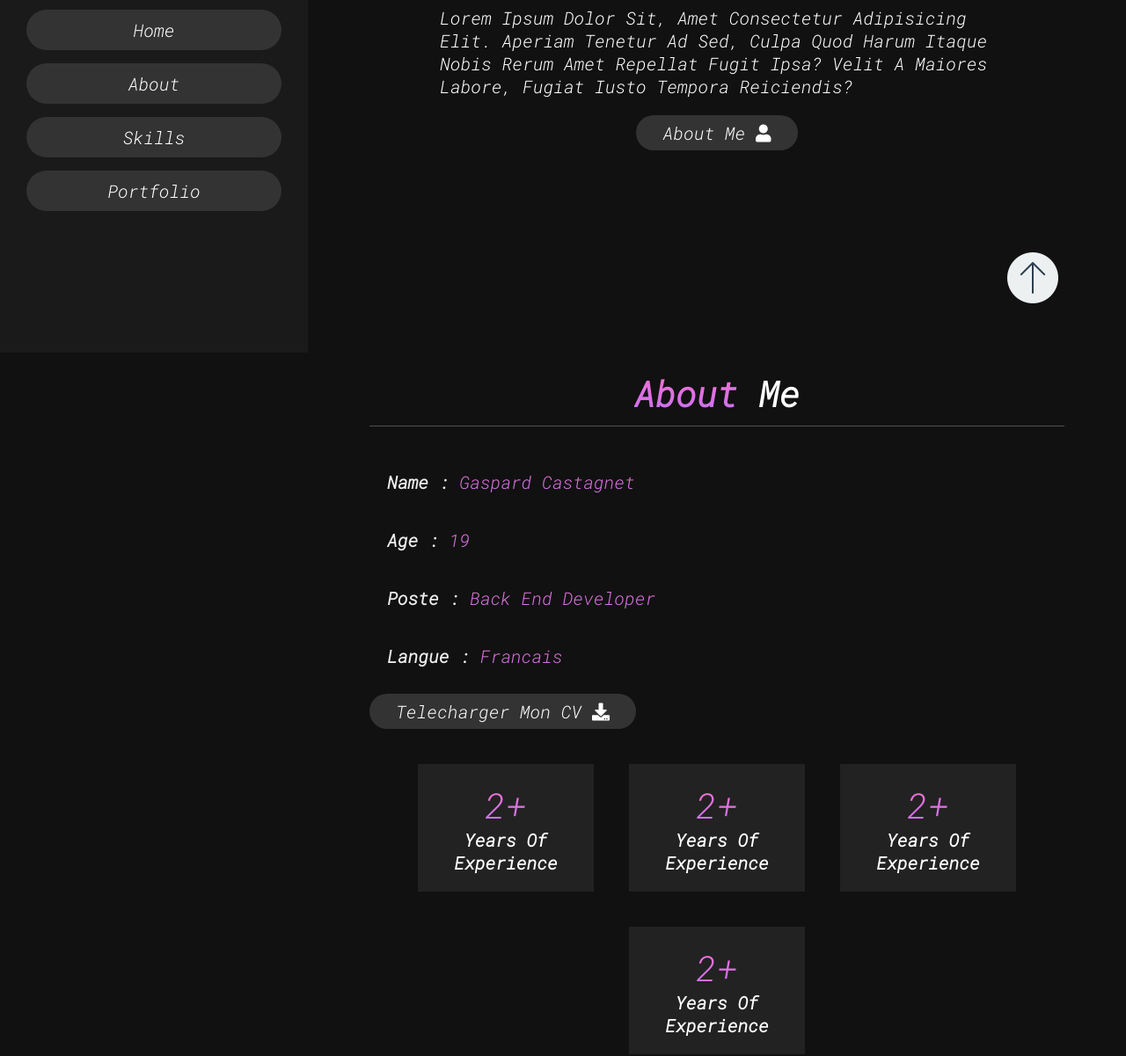
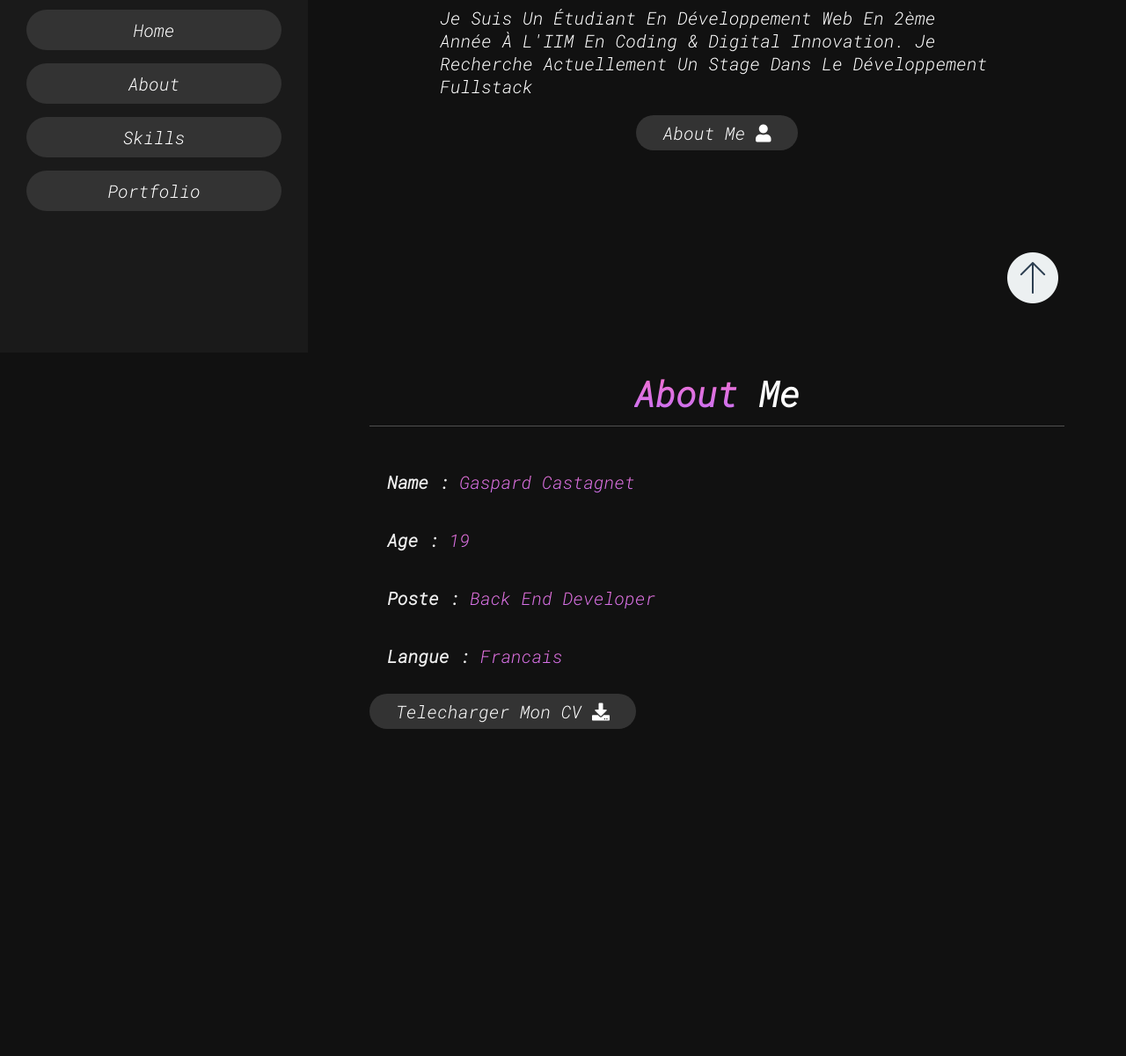
Before and after one commit to deez-blip/portfolio-v2, a plain HTML site: page index.html in a window 1280 px wide. Shown: the part 399-1600 px from the top of the page at 88% size. Drawn offline with nearby package versions, Linux system fonts and the light colour scheme.

Commit message:
modification portfolio

```diff
--- a/index.html
+++ b/index.html
@@ -40,7 +40,7 @@
 <section class="home" id="home">
     <h3>Bonjour,</h3>
     <h1>Je suis <span>Gaspard Castagnet</span></h1>
-    <p>Lorem ipsum dolor sit, amet consectetur adipisicing elit. Aperiam tenetur ad sed, culpa quod harum itaque nobis rerum amet repellat fugit ipsa? Velit a maiores labore, fugiat iusto tempora reiciendis?</p>
+    <p>Je suis un étudiant en développement web en 2ème année à l'IIM en Coding & Digital Innovation. Je recherche actuellement un stage dans le développement fullstack</p>
     <a href="#about" class="btn">about me <i class="fas fa-user"></i></a>
 </section>
 <!-- Home section ends -->
@@ -60,7 +60,7 @@
             <a href="#"><button class="btn"> Telecharger mon CV <i class="fas fa-download"></i></button></a>
         </div>
 
-        <div class="counter">
+        <!-- <div class="counter">
             <div class="box">
                 <span>2+</span>
                 <h3>years of experience</h3>
@@ -80,7 +80,7 @@
                 <span>2+</span>
                 <h3>years of experience</h3>
             </div>
-        </div>
+        </div> -->
     </div>
 </section>
 <!-- About section ends -->
```
